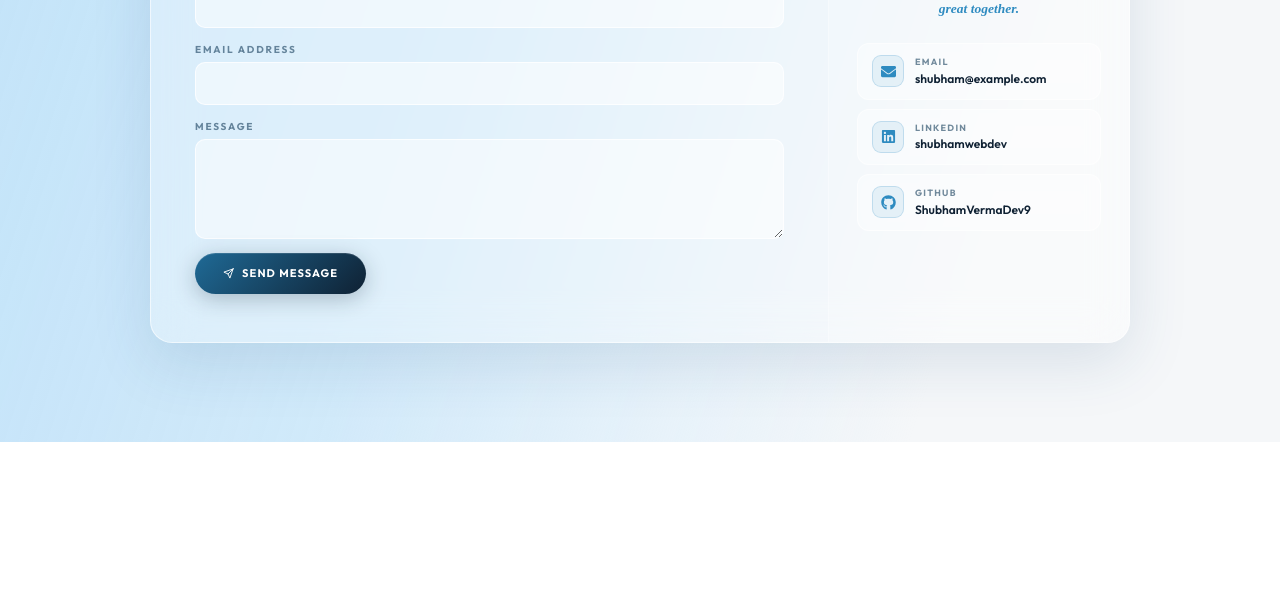
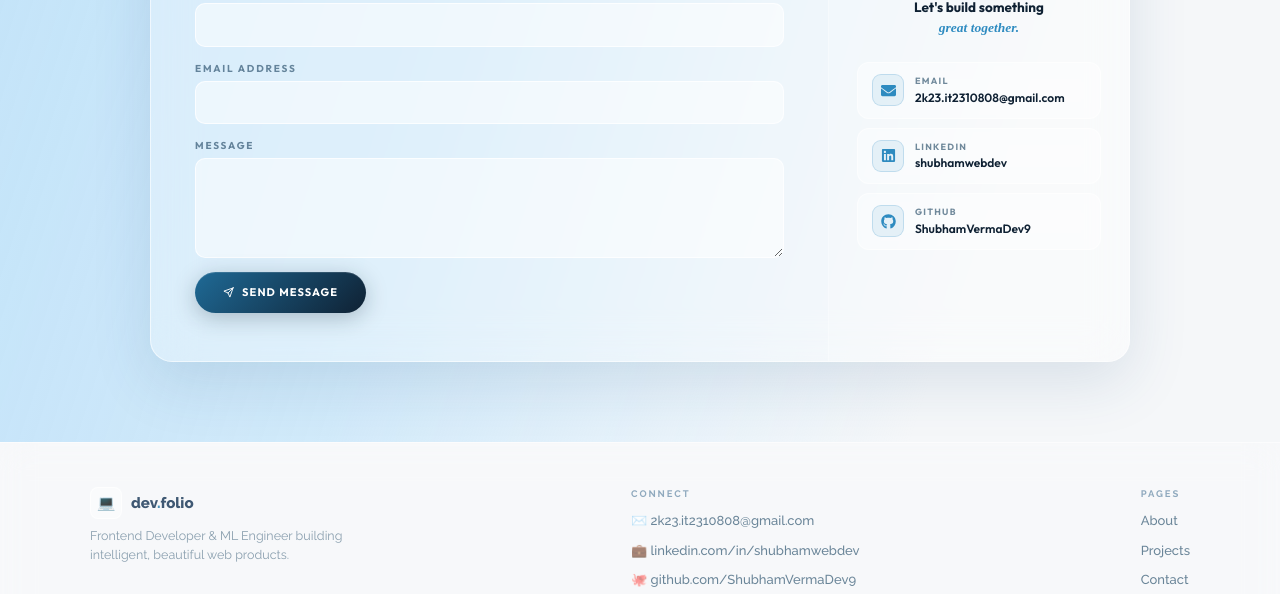
Before and after one commit to ShubhamVermaDev9/3D_portfolio-main, a React (Vite) app: page /contact in a window 1280 px wide. Shown: the part 358-952 px from the top of the page. Before the commit the page ends 800 px from the top, so only its background shows below. Built offline with nearby package versions, Linux system fonts and the light colour scheme; no server answers; a web font is replaced by a local one.

Commit message:
Update Contact.jsx

```diff
--- a/src/pages/Contact.jsx
+++ b/src/pages/Contact.jsx
@@ -1,5 +1,6 @@
 import { useRef, useState, useEffect } from "react";
 import { FaEnvelope, FaGithub, FaLinkedin } from "react-icons/fa";
+import Footer from "./Footer";
 import { FiSend } from "react-icons/fi";
 import { AiOutlineCheckCircle, AiOutlineCloseCircle } from "react-icons/ai";
 
@@ -47,7 +48,7 @@ const css = `
     position: relative; z-index: 2;
     min-height: 100vh;
     display: flex; align-items: center; justify-content: center;
-    padding: 72px 32px 60px;
+    padding: 110px 32px 60px;
     font-family: var(--font);
     color: var(--ink2);
   }
@@ -278,7 +279,7 @@ export default function Contact() {
       const res = await fetch("https://api.web3forms.com/submit", {
         method: "POST",
         headers: { "Content-Type": "application/json", Accept: "application/json" },
-        body: JSON.stringify({ access_key: WEB3FORMS_KEY, ...form }),
+        body: JSON.stringify({ access_key: WEB3FORMS_KEY, ...form, subject: `Portfolio Contact from ${form.name}` }),
       });
       const data = await res.json();
       if (data.success) {
@@ -376,7 +377,7 @@ export default function Contact() {
                 <div className="ct-link-icon"><FaEnvelope /></div>
                 <div className="ct-link-info">
                   <span className="ct-link-label">Email</span>
-                  <span className="ct-link-value">shubham@example.com</span>
+                  <span className="ct-link-value">2k23.it2310808@gmail.com</span>
                 </div>
               </a>
 
@@ -400,6 +401,7 @@ export default function Contact() {
           </div>
         </div>
       </div>
+      <Footer />
     </>
   );
 }
```
